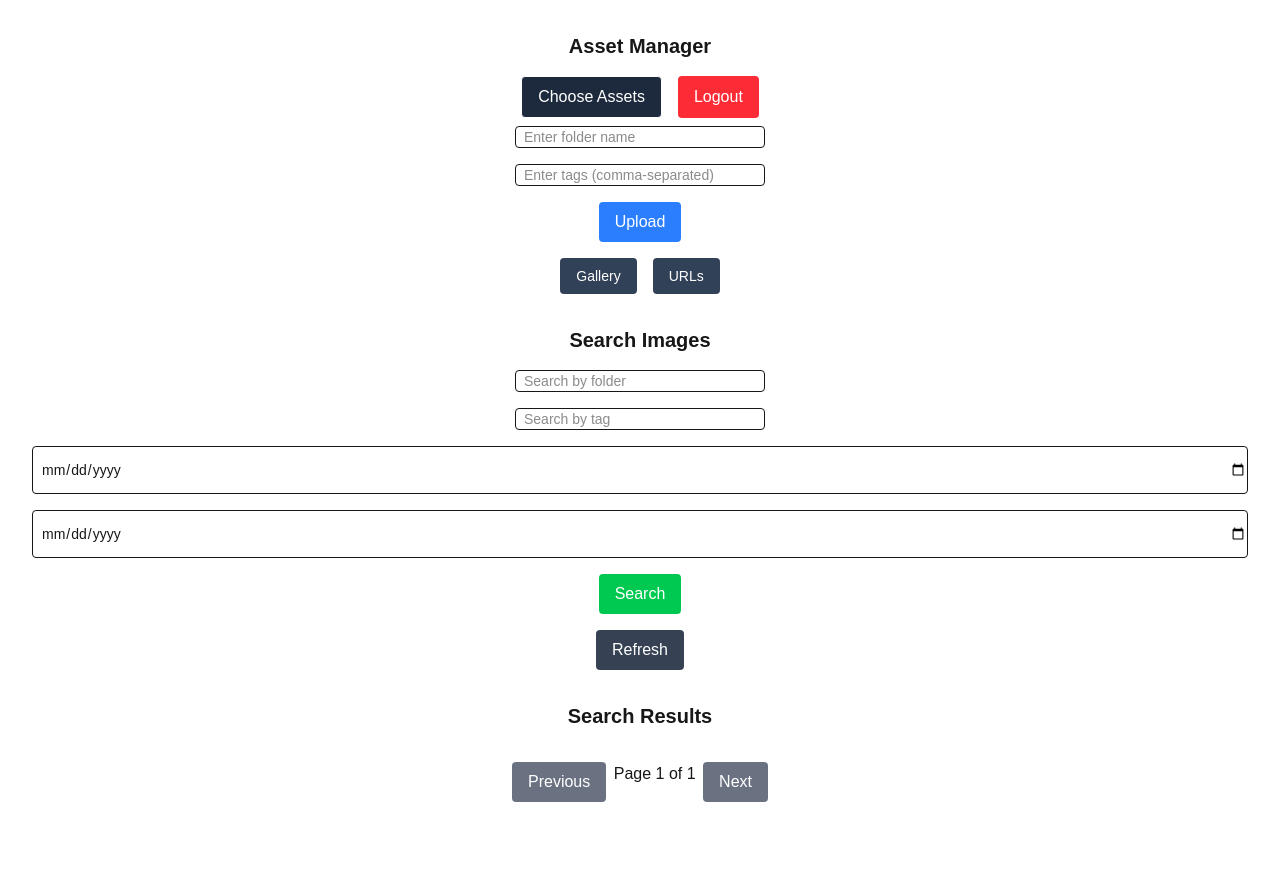
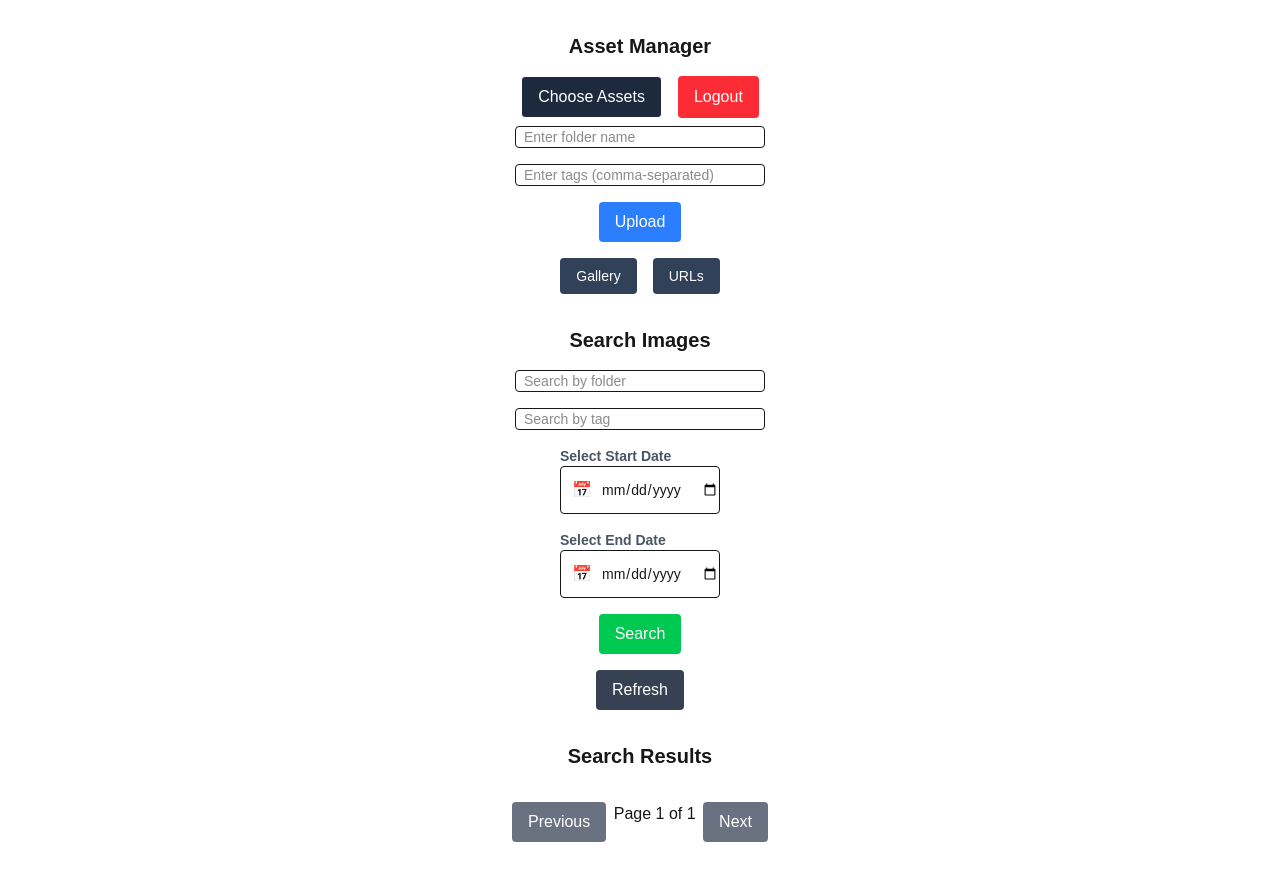
Before and after one commit to uk030621/AssetManagerLWJ, a Next.js app: page /imagemanager in a window 1280 px wide. Before the commit the page ends 834 px from the top, so only its background shows below. Built offline with nearby package versions, Linux system fonts and the light colour scheme.

Commit message:
Tried a workaround to help user enter required dates.

```diff
--- a/app/imagemanager/page.js
+++ b/app/imagemanager/page.js
@@ -182,18 +182,39 @@ export default function Home() {
         onChange={(e) => setSearchTerm(e.target.value)}
         className="pl-2 mb-4 border text-sm rounded w-[250px]"
       />
+      <div className="flex flex-col">
+        <label className="text-sm font-semibold text-gray-600">
+          Select Start Date
+        </label>
+        <div className="relative">
           <input
             type="date"
             value={startDate}
             onChange={(e) => setStartDate(e.target.value)}
-        className="pl-2 mb-4 text-sm border rounded w-full h-12 bg-white"
+            className="pl-10 mb-4 text-sm border rounded w-full h-12 bg-white"
           />
+          <span className="absolute left-3 top-3 text-gray-500">
+            📅 {/* Calendar Icon */}
+          </span>
+        </div>
+      </div>
+
+      <div className="flex flex-col">
+        <label className="text-sm font-semibold text-gray-600">
+          Select End Date
+        </label>
+        <div className="relative">
           <input
             type="date"
             value={endDate}
             onChange={(e) => setEndDate(e.target.value)}
-        className="pl-2 mb-4 text-sm border rounded w-full h-12 bg-white"
+            className="pl-10 mb-4 text-sm border rounded w-full h-12 bg-white"
           />
+          <span className="absolute left-3 top-3 text-gray-500">
+            📅 {/* Calendar Icon */}
+          </span>
+        </div>
+      </div>
       <button
         onClick={() => handleSearch(1)}
         className="bg-green-500 text-white px-4 py-2 rounded"
```
Lines whose indentation alone changed are shown as unchanged.
